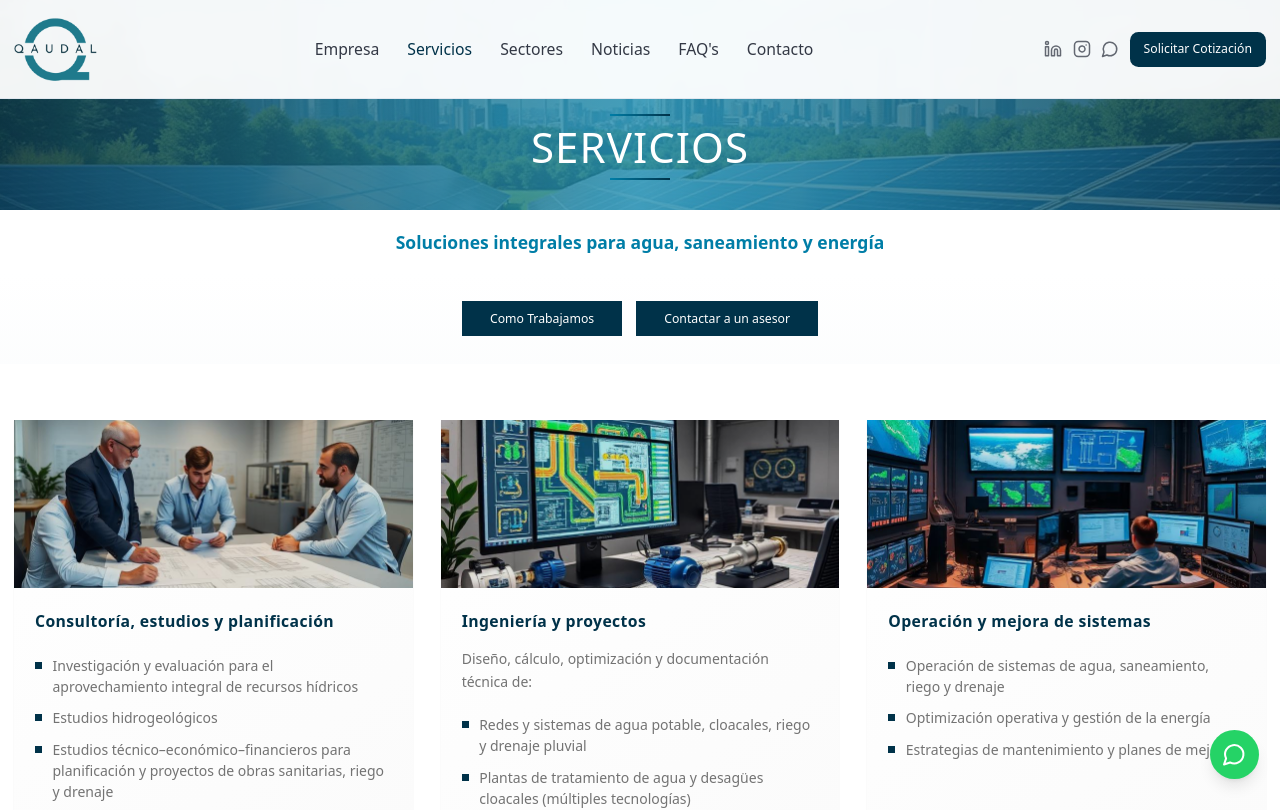
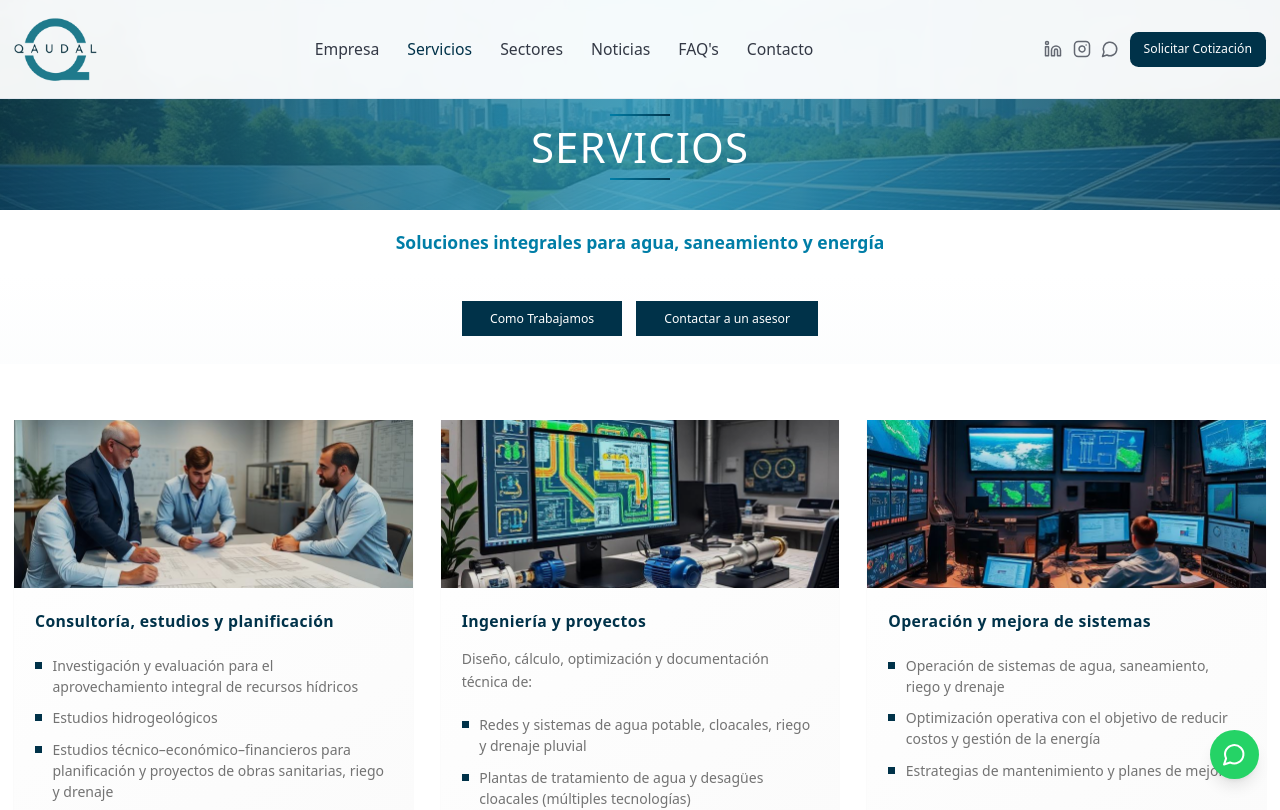
Before and after one commit to FVDevelop/qaudalsrl, a React (Vite) app: page /servicios in a window 1280 px wide. Shown: the top 810 px of the page. Built offline with nearby package versions, Linux system fonts and the light colour scheme; a web font is replaced by a local one.

Commit message:
Code edited in Lovable Code Editor

```diff
--- a/src/pages/Servicios.tsx
+++ b/src/pages/Servicios.tsx
@@ -60,7 +60,7 @@ const Servicios = () => {
       image: operacionMejoraImage,
       details: [
         "Operación de sistemas de agua, saneamiento, riego y drenaje",
-        "Optimización operativa y gestión de la energía",
+        "Optimización operativa con el objetivo de reducir costos y gestión de la energía",
         "Estrategias de mantenimiento y planes de mejora",
         //"Monitoreo y control de procesos",
         //"Gestión de la eficiencia energética",
```
